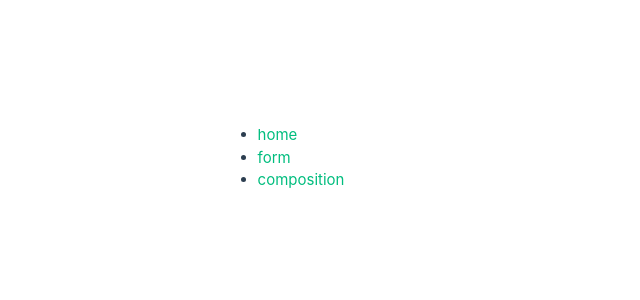
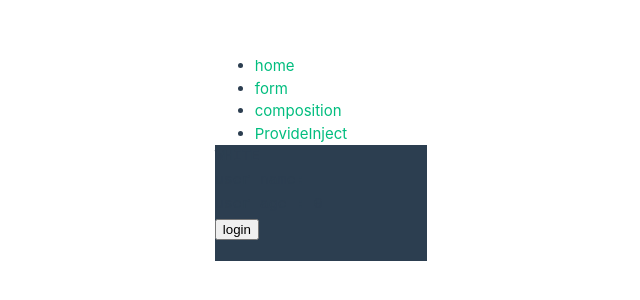
Before and after one commit to SergeyGuliy/vue3-sandbox, a Vue app: page /provide-inject in a window 1280 px wide. Shown: the part 242-542 px from the top of the page, without its empty margins (319-959 px from the left). Built offline with nearby package versions, Linux system fonts and the light colour scheme.

Commit message:
created global and local provide/inject

```diff
--- /dev/null
+++ b/src/components/t-inject.vue
@@ -0,0 +1,22 @@
+<template>
+  <button v-if="isUserLoggedIn" @click="logout">logout</button>
+  <button v-else @click="login">login</button>
+</template>
+
+<script setup lang="ts">
+// @ts-nocheck
+
+import { inject } from "vue";
+import { loggedInUser } from "@/constants";
+
+const { setUser, isUserLoggedIn, logout } = inject(loggedInUser);
+
+function login() {
+  setUser({
+    name: "Serhii",
+    age: 18,
+  });
+}
+</script>
+
+<style scoped></style>
--- /dev/null
+++ b/src/constants.ts
@@ -0,0 +1,3 @@
+export const globalTheme = Symbol("globalTheme");
+
+export const loggedInUser = Symbol("loggedInUser");
--- a/src/plugins/index.ts
+++ b/src/plugins/index.ts
@@ -6,6 +6,7 @@ import { installGlobalStyles } from "@/plugins/modules/global-styles";
 import { installPinia } from "@/plugins/modules/pinia";
 import { installDirectives } from "@/plugins/modules/directives";
 import { installCustomPlugin } from "@/plugins/modules/customPlugin";
+import { installGlobalProvide } from "@/plugins/modules/global-provide";
 
 export function installPlugins(app: App<Element>): void {
   installCustomPlugin(app);
@@ -13,5 +14,6 @@ export function installPlugins(app: App<Element>): void {
   installRouter(app);
   installPinia(app);
   installDirectives(app);
+  installGlobalProvide(app);
   installGlobalStyles();
 }
--- /dev/null
+++ b/src/plugins/modules/global-provide.ts
@@ -0,0 +1,30 @@
+import type { App } from "vue";
+import { computed, ref } from "vue";
+
+import { globalTheme } from "@/constants";
+
+enum themes {
+  DARK = "DARK",
+  WHITE = "WHITE",
+  CUSTOM = "CUSTOM",
+}
+
+interface computedTheme {
+  value: themes;
+}
+
+const theme: computedTheme = ref(themes.DARK);
+
+const computedTheme: computedTheme = computed({
+  get() {
+    return theme.value;
+  },
+  set(newTheme: themes) {
+    theme.value = newTheme;
+  },
+});
+
+export function installGlobalProvide(app: App<Element>): void {
+  app.provide("message", "hello!");
+  app.provide(globalTheme, computedTheme);
+}
--- a/src/router/index.ts
+++ b/src/router/index.ts
@@ -16,6 +16,11 @@ const routes = [
     name: "composition",
     component: () => import("../views/CompositionView.vue"),
   },
+  {
+    path: "/provide-inject",
+    name: "ProvideInject",
+    component: () => import("../views/ProvideInject.vue"),
+  },
 ];
 
 const router = createRouter({
--- /dev/null
+++ b/src/views/ProvideInject.vue
@@ -0,0 +1,51 @@
+<template>
+  <div>
+    <pre>{{ theme }}</pre>
+
+    <pre>user name: {{ user.name }}</pre>
+    <pre>user age : {{ user.age }}</pre>
+
+    <Inject />
+  </div>
+</template>
+
+<script setup lang="ts">
+import { computed, inject, provide, readonly, ref } from "vue";
+import { globalTheme, loggedInUser } from "@/constants";
+
+import Inject from "../components/t-inject.vue";
+
+const theme = inject(globalTheme);
+
+setTimeout(() => {
+  // @ts-ignore
+  theme.value = "WHITE";
+}, 3000);
+
+const user = ref({
+  name: "",
+  age: 0,
+});
+
+const isUserLoggedIn = computed(() => !!user?.value?.name);
+
+function setUser(newUser: any) {
+  user.value = newUser;
+}
+
+function logout() {
+  user.value = {
+    name: "",
+    age: 0,
+  };
+}
+
+provide(loggedInUser, {
+  user: readonly(user),
+  isUserLoggedIn,
+  setUser,
+  logout,
+});
+</script>
+
+<style scoped></style>
```
